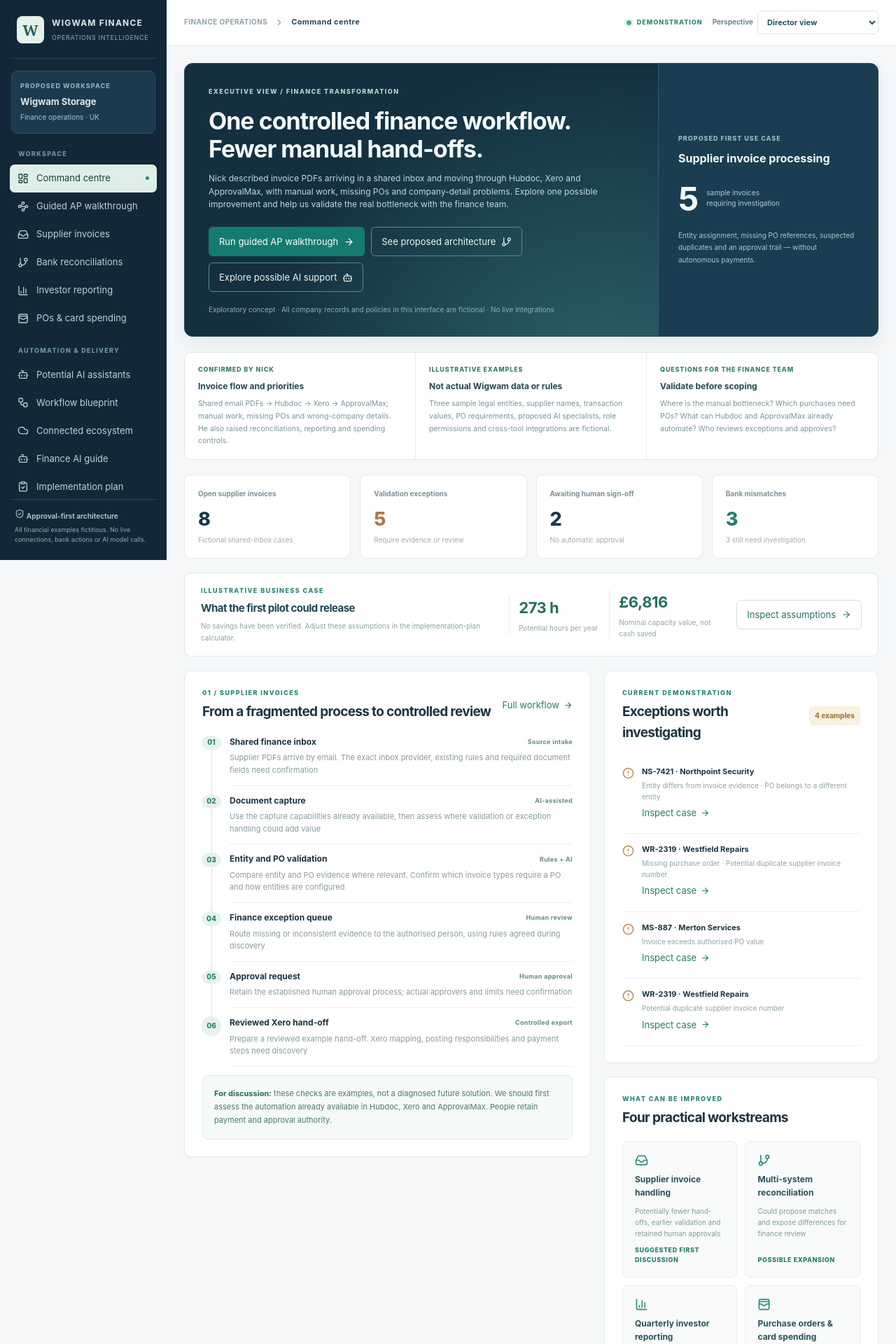
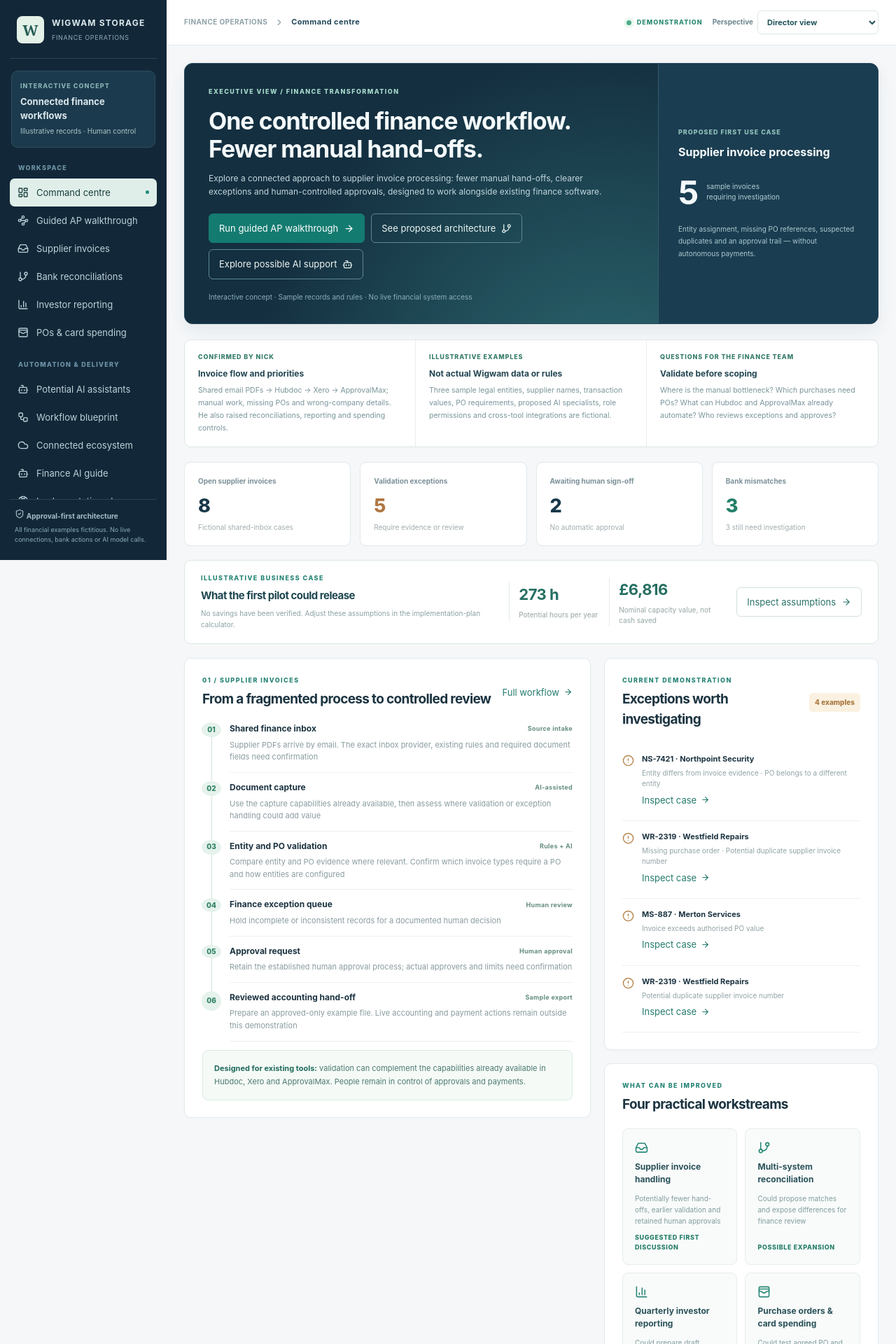
Before and after one commit to sastree14/AI-Demonstration, a Next.js app: page /demos/wigwam-finance in a window 1280 px wide. Shown: the top 1920 px of the page at 70% size. Built offline with nearby package versions, Linux system fonts and the light colour scheme.

Commit message:
Rewrite Wigwam overview, connector captions and AP journey for client-facing presentation

```diff
--- a/app/demos/wigwam-finance/WigwamFinanceDemo.tsx
+++ b/app/demos/wigwam-finance/WigwamFinanceDemo.tsx
@@ -48,21 +48,21 @@ const phases=[
  {n:"01",title:"Shared finance inbox",owner:"Shared email (provider unconfirmed)",detail:"Supplier PDFs arrive by email. The exact inbox provider, existing rules and required document fields need confirmation",state:"Source intake"},
  {n:"02",title:"Document capture",owner:"Hubdoc (existing)",detail:"Use the capture capabilities already available, then assess where validation or exception handling could add value",state:"AI-assisted"},
  {n:"03",title:"Entity and PO validation",owner:"Proposed Xero + Monday.com checks",detail:"Compare entity and PO evidence where relevant. Confirm which invoice types require a PO and how entities are configured",state:"Rules + AI"},
- {n:"04",title:"Finance exception queue",owner:"Finance team (roles to confirm)",detail:"Route missing or inconsistent evidence to the authorised person, using rules agreed during discovery",state:"Human review"},
+ {n:"04",title:"Finance exception queue",owner:"Finance review",detail:"Hold incomplete or inconsistent records for a documented human decision",state:"Human review"},
  {n:"05",title:"Approval request",owner:"ApprovalMax (existing)",detail:"Retain the established human approval process; actual approvers and limits need confirmation",state:"Human approval"},
- {n:"06",title:"Reviewed Xero hand-off",owner:"Accounting team (proposed)",detail:"Prepare a reviewed example hand-off. Xero mapping, posting responsibilities and payment steps need discovery",state:"Controlled export"}
+ {n:"06",title:"Reviewed accounting hand-off",owner:"Controlled preparation",detail:"Prepare an approved-only example file. Live accounting and payment actions remain outside this demonstration",state:"Sample export"}
 ];
 const connectors=[
- {name:"Shared finance inbox",category:"Confirmed entry point",role:"Nick described PDF invoices arriving in a shared mailbox. The email provider and inbox rules are not yet known.",status:"Confirmed"},
- {name:"Hubdoc",category:"Existing tool",role:"Named in the current invoice route; its extraction settings, existing automation and gaps still need review.",status:"Confirmed"},
- {name:"Xero",category:"Existing tool",role:"Accounting platform in the described invoice flow. Entity structure, mappings and API availability are unverified.",status:"Confirmed"},
- {name:"ApprovalMax",category:"Existing tool",role:"Existing approval stage. The real approver roles, thresholds and routing need confirmation.",status:"Confirmed"},
- {name:"Monday.com",category:"Existing tool",role:"Nick confirmed purchase orders are managed here. An automated lookup from invoices is a proposal, not an existing connection.",status:"Confirmed"},
- {name:"Stripe",category:"Existing tool",role:"Named by Nick. Settlement matching with the ledger is a possible improvement; current feeds are unknown.",status:"Confirmed"},
- {name:"GoCardless",category:"Existing tool",role:"Named by Nick. Proposed use: compare collections and accounting records; actual integration is unverified.",status:"Confirmed"},
- {name:"Space Manager",category:"Existing tool",role:"Named by Nick. Its exact product, operating data and reporting role must be confirmed.",status:"Confirmed"},
- {name:"SharePoint",category:"Existing tool",role:"Named by Nick. Document storage for invoices or investor packs is an option, not a confirmed workflow.",status:"Confirmed"},
- {name:"Power Automate",category:"Existing tool",role:"Named by Nick. Its current flows and possible orchestration role require discovery.",status:"Confirmed"}
+ {name:"Shared finance inbox",category:"Document intake",role:"Supplier invoices arrive as PDF attachments. The exact email provider and intake rules can vary.",status:"Current system"},
+ {name:"Hubdoc",category:"Document capture",role:"Document collection and extraction. Potentially reuse existing configuration before adding checks.",status:"Current system"},
+ {name:"Xero",category:"Accounting",role:"Invoice and ledger records. Company allocation and hand-off rules are illustrated, not connected.",status:"Current system"},
+ {name:"ApprovalMax",category:"Approvals",role:"Human approval workflows. Existing permissions remain authoritative in a live implementation.",status:"Current system"},
+ {name:"Monday.com",category:"Purchase orders",role:"Purchase-order records. An automatic invoice-to-PO check is a possible integration.",status:"Current system"},
+ {name:"Stripe",category:"Collections",role:"Payment records and settlement information, potentially useful for reconciliation.",status:"Current system"},
+ {name:"GoCardless",category:"Collections",role:"Direct-debit collection information, potentially useful for reconciliation.",status:"Current system"},
+ {name:"Space Manager",category:"Operations",role:"Potential operating-data source. Available modules and reporting fields determine its role.",status:"Current system"},
+ {name:"SharePoint",category:"Documents",role:"Potential controlled document storage and evidence management.",status:"Current system"},
+ {name:"Power Automate",category:"Automation",role:"Potential workflow orchestration and notifications, alongside existing automations.",status:"Current system"}
 ];
 const initialAudit:Audit[]=[
  {id:"audit-01",when:"2026-11-19 11:02",actor:"Finance Controller (example)",action:"Review completed",detail:"Matched an example bank entry after manual inspection"},
@@ -279,8 +279,8 @@ export default function WigwamFinanceDemo(){
  return <div className={css.shell}>
   {menuOpen&&<button className={css.mobileBackdrop} aria-label="Close navigation" onClick={()=>setMenuOpen(false)}/>}
   <aside className={menuOpen?css.sidebar+" "+css.sidebarOpen:css.sidebar}>
-   <div className={css.brand}><span className={css.brandLogo}>W</span><div><strong>WIGWAM FINANCE</strong><small>OPERATIONS INTELLIGENCE</small></div><button className={css.brandClose} onClick={()=>setMenuOpen(false)} aria-label="Close navigation"><X size={18}/></button></div>
-   <div className={css.sideCase}><small>PROPOSED WORKSPACE</small><strong>Wigwam Storage</strong><span>Finance operations · UK</span></div>
+   <div className={css.brand}><span className={css.brandLogo}>W</span><div><strong>WIGWAM STORAGE</strong><small>FINANCE OPERATIONS</small></div><button className={css.brandClose} onClick={()=>setMenuOpen(false)} aria-label="Close navigation"><X size={18}/></button></div>
+   <div className={css.sideCase}><small>INTERACTIVE CONCEPT</small><strong>Connected finance workflows</strong><span>Illustrative records · Human control</span></div>
    <nav className={css.navScroll}>{menuGroups.map(g=><div className={css.navGroup} key={g.title}><p>{g.title}</p>{g.items.map(navLink)}</div>)}</nav>
    <div className={css.sidebarFoot}><div><ShieldCheck size={14}/> <strong>Approval-first architecture</strong></div><p>All financial examples fictitious. No live connections, bank actions or AI model calls.</p></div>
   </aside>
@@ -289,12 +289,12 @@ export default function WigwamFinanceDemo(){
    <main className={css.work}>
     {notice&&<div className={css.banner} role="status"><CheckCircle2 size={16}/><span>{notice}</span><button onClick={()=>setNotice("")} aria-label="Dismiss"><X size={14}/></button></div>}
     {screen==="journey"&&<>
-     {page("Guided supplier invoice walkthrough","LIVE CLIENT STORY / FIRST AP PILOT","A single connected story for Nick and Sarah: synthetic invoice arrival, rule-based validation, finance correction, human approval and download of an approved-only staging file.",<button className={css.secondary} onClick={reset}><RefreshCw size={14}/> Reset the fictional scenario</button>)}
+     {page("Guided supplier invoice walkthrough","ACCOUNTS PAYABLE · INTERACTIVE DEMONSTRATION","Follow a sample invoice from document capture through validation, exception handling and human sign-off to a controlled accounting file.",<button className={css.secondary} onClick={reset}><RefreshCw size={14}/> Reset the fictional scenario</button>)}
      <GuidedJourney invoices={invoices} selected={selected} role={role} create={createGuidedInvoice} pick={setSelectedInvoiceId} patch={patchInvoice} validate={validateSelected} acceptException={acceptException} approve={approveSelected} stage={stageSelected} changeRole={switchRole} openQueue={()=>navigate("invoices")} openDashboard={()=>navigate("overview")}/>
     </>}
     {screen==="overview"&&<>
      <div className={css.hero}>
-      <div className={css.heroBody}><p className={css.eyebrow}>{role==="director"?"EXECUTIVE VIEW / FINANCE TRANSFORMATION":"CONTROLLER VIEW / DAILY FINANCE DESK"}</p><h1>{role==="director"?"One controlled finance workflow. Fewer manual hand-offs.":"Every exception explained. Every approval accountable."}</h1><p>{role==="director"?"Nick described invoice PDFs arriving in a shared inbox and moving through Hubdoc, Xero and ApprovalMax, with manual work, missing POs and company-detail problems. Explore one possible improvement and help us validate the real bottleneck with the finance team.":"Validate supplier invoices, investigate exceptions and record human decisions before anything is prepared for accounting."}</p><div className={css.heroBtns}><button className={css.primary} onClick={()=>navigate("journey")}>Run guided AP walkthrough <ArrowRight size={15}/></button><button className={css.secondary} onClick={()=>navigate("integrations")}>See proposed architecture <GitBranch size={15}/></button><button className={css.secondary} onClick={()=>navigate("agents")}>Explore possible AI support <Bot size={15}/></button></div><small>Exploratory concept · All company records and policies in this interface are fictional · No live integrations</small></div>
+      <div className={css.heroBody}><p className={css.eyebrow}>{role==="director"?"EXECUTIVE VIEW / FINANCE TRANSFORMATION":"CONTROLLER VIEW / DAILY FINANCE DESK"}</p><h1>{role==="director"?"One controlled finance workflow. Fewer manual hand-offs.":"Every exception explained. Every approval accountable."}</h1><p>{role==="director"?"Explore a connected approach to supplier invoice processing: fewer manual hand-offs, clearer exceptions and human-controlled approvals, designed to work alongside existing finance software.":"Review supplier invoices, investigate exceptions and record controlled decisions before accounting preparation."}</p><div className={css.heroBtns}><button className={css.primary} onClick={()=>navigate("journey")}>Run guided AP walkthrough <ArrowRight size={15}/></button><button className={css.secondary} onClick={()=>navigate("integrations")}>See proposed architecture <GitBranch size={15}/></button><button className={css.secondary} onClick={()=>navigate("agents")}>Explore possible AI support <Bot size={15}/></button></div><small>Interactive concept · Sample records and rules · No live financial system access</small></div>
       <div className={css.heroAside}><small>PROPOSED FIRST USE CASE</small><strong>Supplier invoice processing</strong><div><b>{flagged.length}</b><span>sample invoices<br/>requiring investigation</span></div><p>Entity assignment, missing PO references, suspected duplicates and an approval trail — without autonomous payments.</p></div>
      </div>
      <section className={css.discoveryBanner} aria-label="Confirmed context and discovery questions">
@@ -329,7 +329,7 @@ export default function WigwamFinanceDemo(){
      <div className={css.grid2}>
       <Panel label="01 / SUPPLIER INVOICES" title="From a fragmented process to controlled review" action={<button className={css.textLink} onClick={()=>navigate("automation")}>Full workflow <ArrowRight size={13}/></button>}>
        <div className={css.flow+" "+css.flowCompact}>{phases.map((p,i)=><div className={css.flowStep} key={p.n}><div className={css.flowRail}><span>{p.n}</span>{i<phases.length-1&&<i/>}</div><div className={css.flowInfo}><div><strong>{p.title}</strong><small>{p.state}</small></div><p>{p.detail}</p></div></div>)}</div>
-       <div className={css.callout}><b>For discussion:</b> these checks are examples, not a diagnosed future solution. We should first assess the automation already available in Hubdoc, Xero and ApprovalMax. People retain payment and approval authority.</div>
+       <div className={css.callout}><b>Designed for existing tools:</b> validation can complement the capabilities already available in Hubdoc, Xero and ApprovalMax. People remain in control of approvals and payments.</div>
       </Panel>
       <div>
        <Panel label="CURRENT DEMONSTRATION" title="Exceptions worth investigating" action={<Badge type="warn">{reviewCases.length} examples</Badge>}>
@@ -342,11 +342,11 @@ export default function WigwamFinanceDemo(){
      </div>
      <Panel label="AUDITABILITY" title="Recent sample activity" action={<button className={css.textLink} onClick={reset}><RefreshCw size={13}/> Reset scenario</button>}>
       {audit.slice(0,5).map(a=><div className={css.kpiLine} key={a.id}><span><strong>{a.action}</strong> · {a.detail}</span><small>{a.when}</small></div>)}
-      <p className={css.smallTip}>Demonstration actions are saved in this browser only. They are not connected to Wigwam's systems.</p>
+      <p className={css.smallTip}>Demo actions are saved in this browser only. No live systems are connected.</p>
      </Panel>
     </>}
     {screen==="invoices"&&<>
-     {page("Supplier invoices","01 / ACCOUNTS PAYABLE · ILLUSTRATIVE RULES","Explore one possible response to the invoice-handling problem Nick described. Entities, PO requirements, approval limits and documents here are sample configurations, not Wigwam policies.",<><button className={css.secondary} onClick={()=>navigate("journey")}><Waypoints size={14}/> Guided walkthrough</button><button className={css.secondary} onClick={exportInvoices}><Download size={14}/> Export example CSV</button><button className={css.primary} disabled={role!=="controller"} onClick={validateBatch}><Sparkles size={15}/> Validate received invoices</button></>)}
+     {page("Supplier invoices","01 / ACCOUNTS PAYABLE","Review a fictional invoice queue, inspect exceptions and test entity, PO and human-approval checks. Rules and entities are configurable examples.",<><button className={css.secondary} onClick={()=>navigate("journey")}><Waypoints size={14}/> Guided walkthrough</button><button className={css.secondary} onClick={exportInvoices}><Download size={14}/> Export example CSV</button><button className={css.primary} disabled={role!=="controller"} onClick={validateBatch}><Sparkles size={15}/> Validate received invoices</button></>)}
      <div className={css.metrics+" "+css.metricsFive}>
       <Metric label="Invoices in example" value={invoices.length} sub="Source PDFs simulated"/>
       <Metric label="Total face value" value={money(invoices.reduce((a,x)=>a+x.amount,0))} sub="No payment execution"/>
@@ -363,7 +363,7 @@ export default function WigwamFinanceDemo(){
        <div className={css.detailMini}><div><small>Example document</small><strong>{selected.document}</strong></div><div><small>Amount excl. VAT</small><strong>{money(selected.amount)}</strong></div><div><small>Invoice evidence: legal entity</small><strong>{entityName(selected.sourceCompany)}</strong></div><div><small>VAT (illustrative)</small><strong>{money(selected.vat)}</strong></div></div>
        <div className={css.formGrid}><label className={css.field}>Proposed bookkeeping entity<select value={selected.assignedCompany} disabled={role!=="controller"||selected.status==="approved"||selected.status==="rejected"||selected.staged} onChange={e=>patchInvoice({assignedCompany:e.target.value as EntityId,exceptionApproved:false,status:"received"},"Entity assignment edited")}>{entities.map(x=><option key={x.id} value={x.id}>{x.name}</option>)}</select></label><label className={css.field}>Referenced purchase order<select value={selected.poId} disabled={role!=="controller"||selected.status==="approved"||selected.status==="rejected"||selected.staged} onChange={e=>patchInvoice({poId:e.target.value,exceptionApproved:false,status:"received"},"PO reference edited")}><option value="">No purchase order</option>{purchaseOrders.map(x=><option value={x.id} key={x.id}>{x.id} · {x.supplier} · {entityName(x.entity)}</option>)}</select></label></div>
        <div className={css.buttons}><button className={css.primary} onClick={validateSelected} disabled={selected.status==="approved"||selected.status==="rejected"||selected.staged}><FileSearch size={14}/> Validate & prepare approval</button><button className={css.secondary} onClick={approveSelected} disabled={!canApprove(selected,invoices,role)}><CheckCircle2 size={14}/> Controller sign-off</button><button className={css.secondary} onClick={stageSelected} disabled={!canStage(selected,invoices,role)}><FileDown size={14}/> Download Xero staging CSV</button><button className={css.quiet} onClick={rejectSelected} disabled={role!=="controller"||selected.status==="approved"||selected.status==="rejected"||selected.exceptionNote.trim().length<12}>Reject with note</button></div>
-       <p className={css.smallTip}>Sample role permissions, three companies and PO checks are examples only. Confirm Wigwam's actual approvers and exemptions with the finance team. NO invoice is posted to Xero, transmitted to ApprovalMax, or paid. The CSV is not a provider-specific import guarantee.</p>
+       <p className={css.smallTip}>Role permissions, legal entities and PO requirements are example configurations. No invoice is posted to Xero, sent to ApprovalMax or paid. The CSV is not a validated provider import file.</p>
       </Panel>
       <div>
        <Panel label="AUTOMATED EXCEPTION LOGIC" title="Evidence and risk checks" action={<ShieldCheck size={17}/>}>
@@ -373,7 +373,7 @@ export default function WigwamFinanceDemo(){
         <button className={css.secondary} disabled={role!=="controller"||selected.status==="approved"||selected.exceptionApproved||invoiceIssues(selected,invoices).some(x=>/entity|duplicate|supplier and PO/i.test(x))} onClick={acceptException}><FileCheck2 size={14}/> Accept documented exception</button>
         {selected.exceptionApproved&&<div className={css.safe}><CheckCircle2 size={16}/><span>Exception accepted for routing, subject to separate human sign-off. Issues remain visible.</span></div>}
        </Panel>
-       <Panel label="GUARDRAIL" title="Payments remain outside the automation"><div className={css.callout}><b>Non-negotiable:</b> automated checks and draft approval packets never trigger a bank payment. The real user and approval model would need to be confirmed with Nick and Sarah.</div><button className={css.quiet} disabled style={{marginTop:14}}><LockKeyhole size={14}/> Execute payment · disabled</button></Panel>
+       <Panel label="GUARDRAIL" title="Payments remain outside the automation"><div className={css.callout}><b>Human-controlled:</b> automated checks and approval preparation never trigger payments. Live permissions and approval thresholds are configured during implementation.</div><button className={css.quiet} disabled style={{marginTop:14}}><LockKeyhole size={14}/> Execute payment · disabled</button></Panel>
       </div>
      </div>}
     </>}
```
